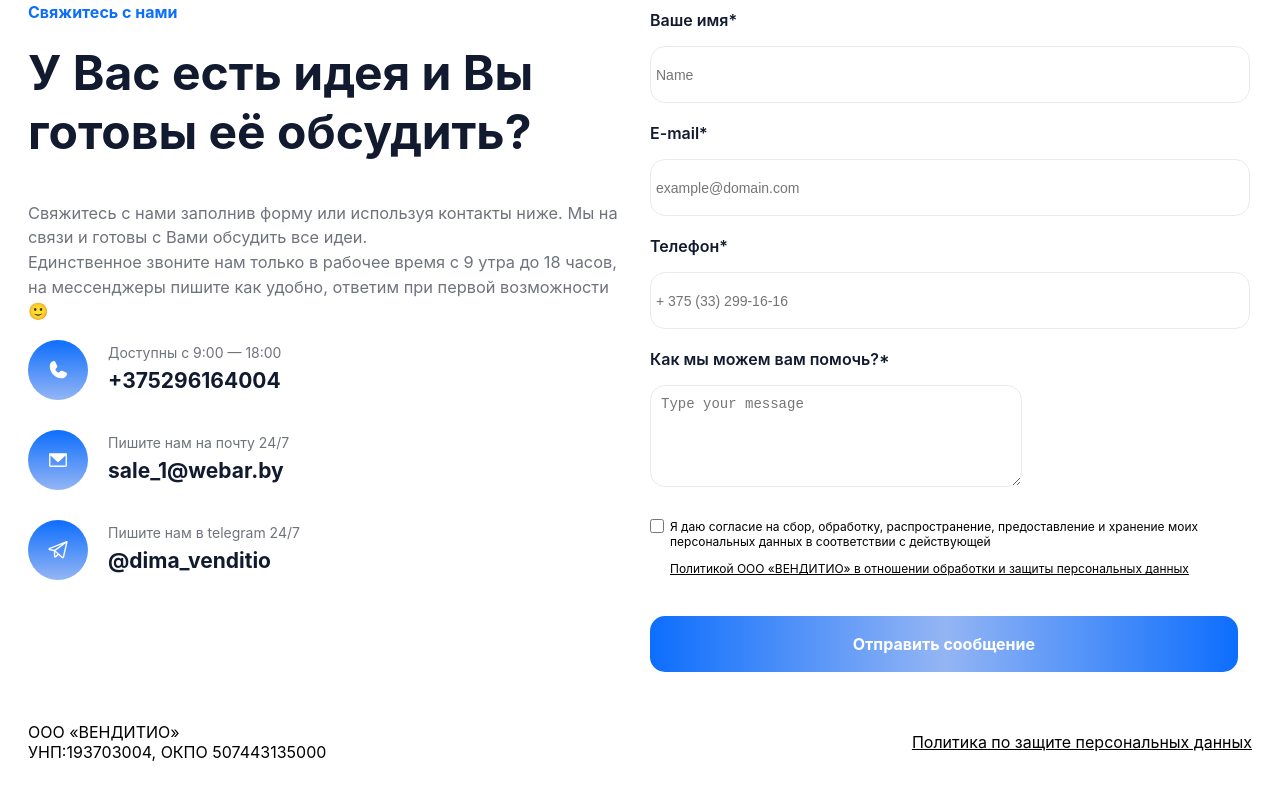
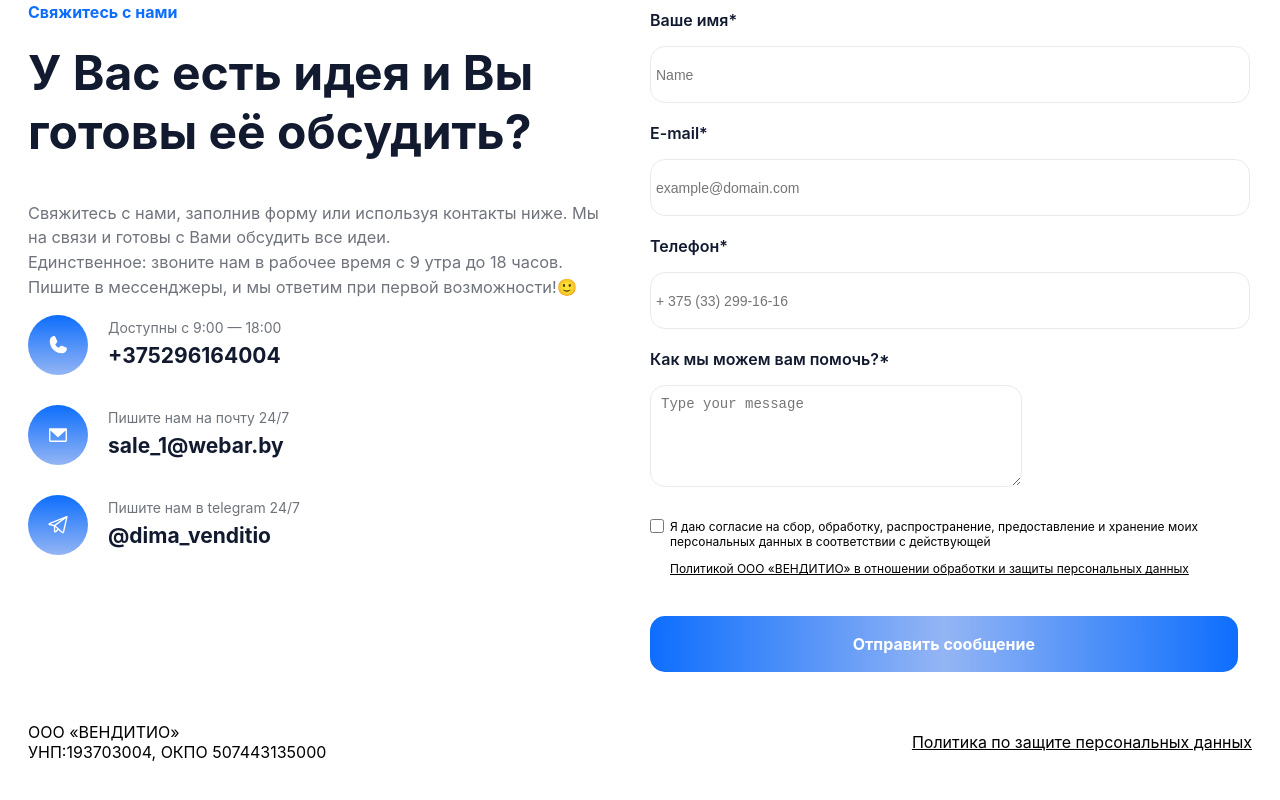
Before and after one commit to ar-webar/webar, a Next.js app: page / in a window 1280 px wide. Shown: the part 5473-6273 px from the top of the page. Built offline with nearby package versions, Linux system fonts and the light colour scheme.

Commit message:
fixed text

```diff
--- a/app/components/ContactBlock/ContactBlock.tsx
+++ b/app/components/ContactBlock/ContactBlock.tsx
@@ -41,9 +41,9 @@ const ContactBlock = () => {
                 <h4 className={styles.comment}>Свяжитесь с нами</h4>
                 <h1 className={styles.title}>У Вас есть идея и Вы готовы её обсудить?</h1>
                 <h3 className={styles.text}>
-                    Свяжитесь с нами заполнив форму или используя контакты ниже. Мы на связи и готовы с Вами обсудить все идеи.
+                    Свяжитесь с нами, заполнив форму или используя контакты ниже. Мы на связи и готовы с Вами обсудить все идеи.
                     <br />
-                    Единственное звоните нам только в рабочее время с 9 утра до 18 часов, на мессенджеры пишите как удобно, ответим при первой возможности 🙂
+                    Единственное: звоните нам в рабочее время с 9 утра до 18 часов. Пишите в мессенджеры, и мы ответим при первой возможности!🙂
                 </h3>
                 {data.contacts.map(contact =>
                     <div key={contact.contact} className={styles.contact}>
```
